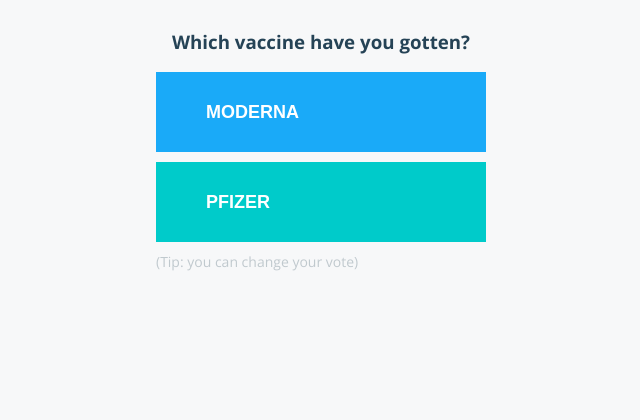
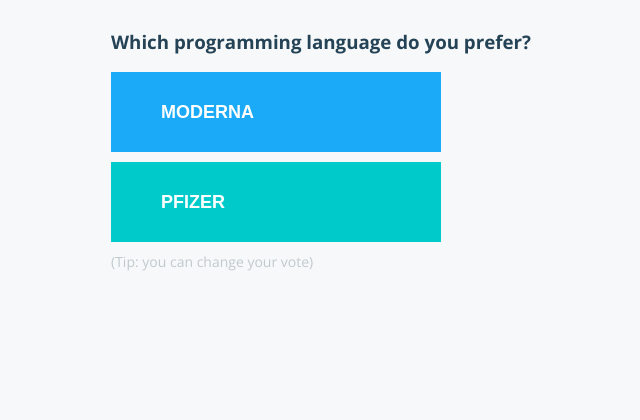
Before and after one commit to pdfruth/l4a-voting-app, a Flask app: page / in a window 1280 px wide. Shown: the top 420 px of the page, without its empty margins (319-959 px from the left). Run offline with Flask 2, Linux system fonts and the light colour scheme; some libraries are stand-ins or nearby versions.

Commit message:
Update index.html

```diff
--- a/vote/templates/index.html
+++ b/vote/templates/index.html
@@ -137,7 +137,7 @@
   <body>
     <div id="content-container">
       <div id="content-container-center">
-        <h3>Which vaccine have you gotten?</h3>
+        <h3>Which programming language do you prefer?</h3>
         <form id="choice" name='form' method="POST" action="/">
           <button id="a" type="submit" name="vote" class="a" value="a">{{option_a}}</button>
           <button id="b" type="submit" name="vote" class="b" value="b">{{option_b}}</button>
```
